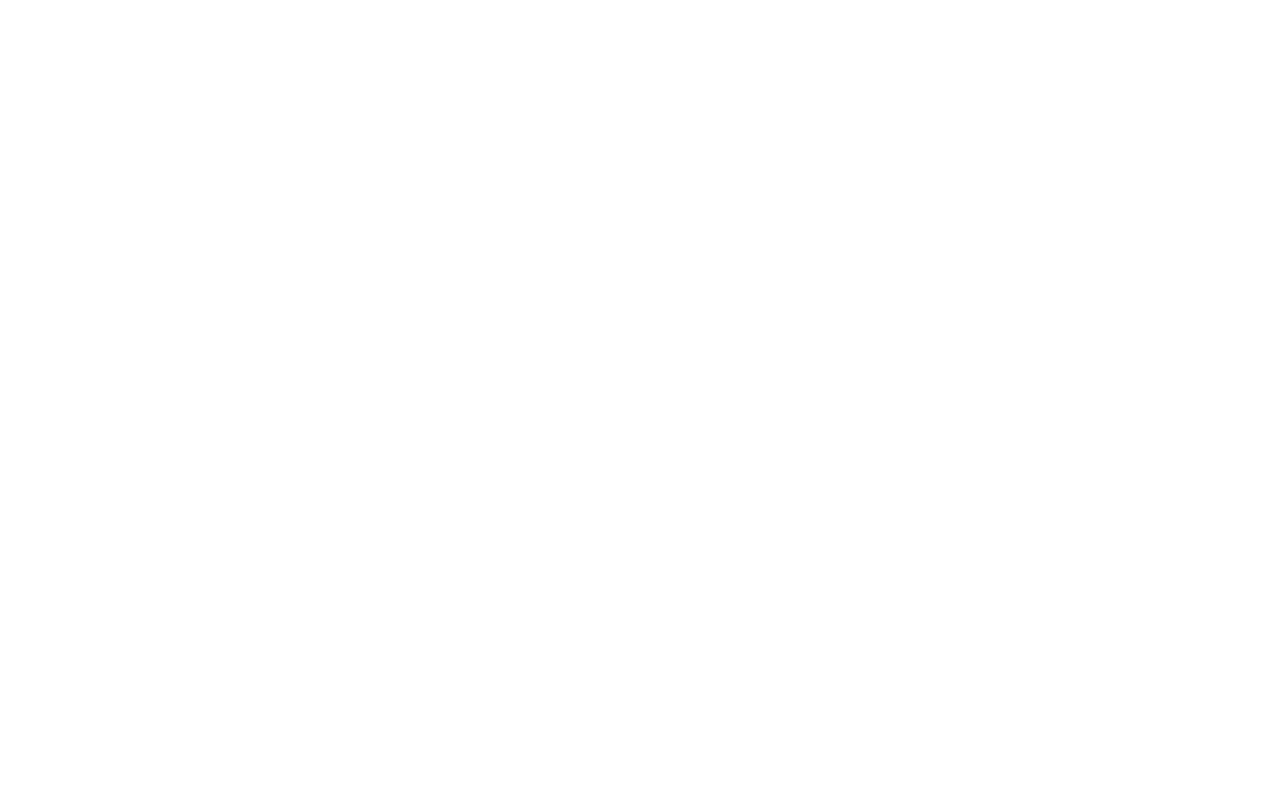
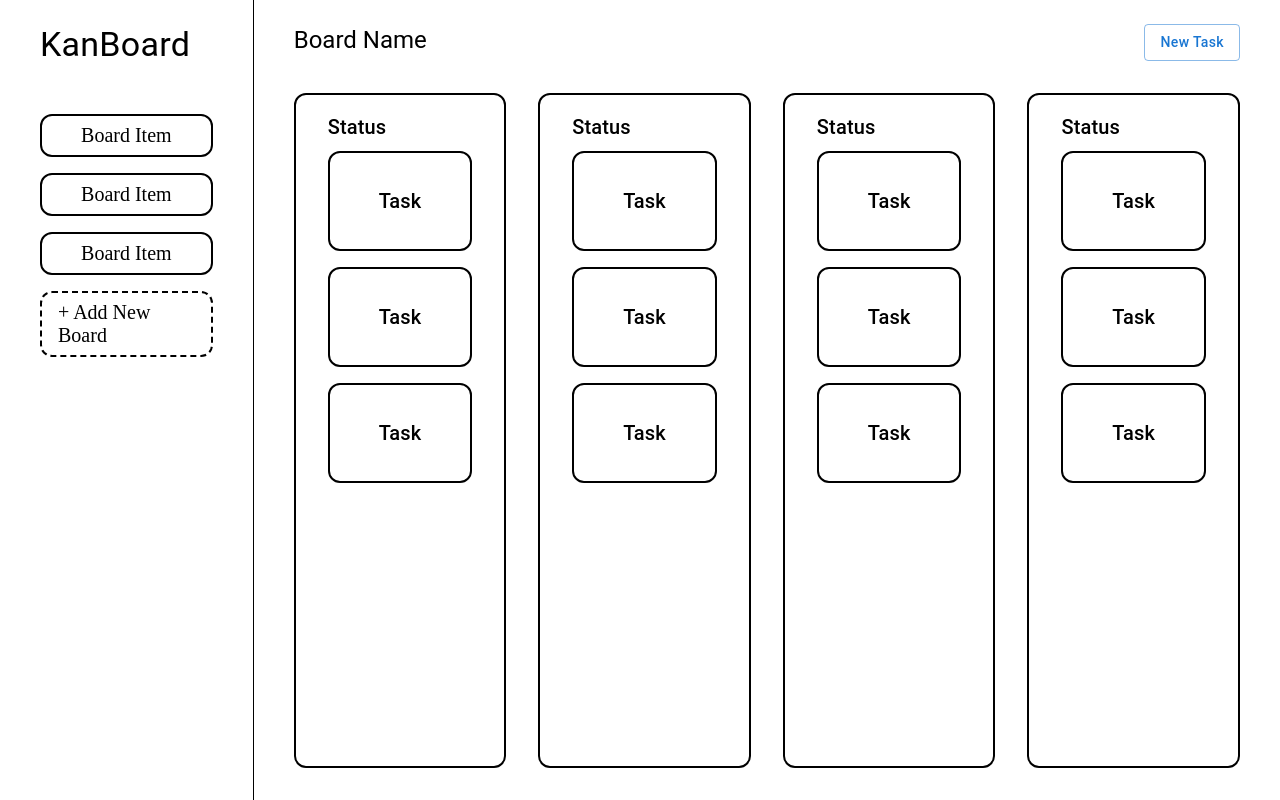
Before and after one commit to FacuReartes/KanBoard, a Next.js app: page / in a window 1280 px wide. Built offline with nearby package versions, Linux system fonts and the light colour scheme.

Commit message:
Basic UI

```diff
--- a/src/app/page.tsx
+++ b/src/app/page.tsx
@@ -1,7 +1,15 @@
+import Board from "@/components/Board";
+import Sidebar from "@/components/Sidebar";
+import { Box } from "@mui/material";
+
 export default function Home() {
   return (
-    <div>
-
-    </div>
+    <Box sx={{
+      display: 'flex',
+      minHeight: '100vh'
+    }}>
+      <Sidebar/>
+      <Board/>
+    </Box>
   );
 }
--- /dev/null
+++ b/src/components/Board.tsx
@@ -0,0 +1,47 @@
+import { Box, Button, Typography } from '@mui/material'
+import React from 'react'
+import Column from './Column'
+
+const Board = () => {
+  return (
+    <Box sx={{
+      width: '100%',
+      pt: 3,
+      px: 5,
+      display: 'flex',
+      flexDirection: 'column'
+    }}>
+      <Box sx={{ display: 'flex', justifyContent: 'space-between' }}>
+        <Typography
+          variant='h5'
+          component='h2'
+        >
+          Board Name
+        </Typography>
+        <Button
+          variant='outlined'
+          sx={{
+            textTransform: 'none'
+          }}
+        >
+          New Task
+        </Button>
+      </Box>
+
+      {/* HACER BIEN EL FLEX/GRID DE ESTO */}
+      <Box sx={{
+        display: 'flex',
+        flex: 1,
+        py: 4,
+        gap: 4
+      }}>
+        <Column/>
+        <Column/>
+        <Column/>
+        <Column/>
+      </Box>
+    </Box>
+  )
+}
+
+export default Board
--- /dev/null
+++ b/src/components/Column.tsx
@@ -0,0 +1,68 @@
+import { Box, List, ListItem, Typography } from '@mui/material'
+import React from 'react'
+
+const Column = () => {
+  return (
+    <Box sx={{
+      px: 4,
+      py: 2,
+      height: '100%',
+      width: '25%',
+      border: 2,
+      borderRadius: 3
+    }}>
+      <Typography
+        variant='h6'
+        component='h3'
+      >
+        Status
+      </Typography>
+      <List>
+        <ListItem sx={{
+          border: 2,
+          borderRadius: 3,
+          py: 4,
+          justifyContent: 'center',
+          mb: 2
+        }}>
+          <Typography
+            variant='h6'
+            component='h4'
+          >
+            Task
+          </Typography>
+        </ListItem>
+        <ListItem sx={{
+          border: 2,
+          borderRadius: 3,
+          py: 4,
+          justifyContent: 'center',
+          mb: 2
+        }}>
+          <Typography
+            variant='h6'
+            component='h4'
+          >
+            Task
+          </Typography>
+        </ListItem>
+        <ListItem sx={{
+          border: 2,
+          borderRadius: 3,
+          py: 4,
+          justifyContent: 'center',
+          mb: 2
+        }}>
+          <Typography
+            variant='h6'
+            component='h4'
+          >
+            Task
+          </Typography>
+        </ListItem>
+      </List>
+    </Box>
+  )
+}
+
+export default Column
--- /dev/null
+++ b/src/components/Sidebar.tsx
@@ -0,0 +1,66 @@
+import { Box, List, ListItemButton, Typography } from '@mui/material'
+import React from 'react'
+
+const Sidebar = () => {
+  return (
+    <Box sx={{
+      px: 5,
+      width: 300,
+      pt: 3,
+      borderRight: 1
+    }}>
+
+      <Typography
+        variant='h4'
+        component='h1'
+      >
+        KanBoard
+      </Typography>
+
+      <List sx={{
+        gap: 3,
+        pt: 6
+      }}>
+        <ListItemButton sx={{
+          border: 2,
+          borderRadius: 3,
+          justifyContent: 'center',
+          fontSize: 20,
+          mb: 2
+        }}>
+          Board Item
+        </ListItemButton>
+        <ListItemButton sx={{
+          border: 2,
+          borderRadius: 3,
+          justifyContent: 'center',
+          fontSize: 20,
+          mb: 2
+        }}>
+          Board Item
+        </ListItemButton>
+        <ListItemButton sx={{
+          border: 2,
+          borderRadius: 3,
+          justifyContent: 'center',
+          fontSize: 20,
+          mb: 2
+        }}>
+          Board Item
+        </ListItemButton>
+        <ListItemButton sx={{
+          border: 2,
+          borderRadius: 3,
+          justifyContent: 'center',
+          fontSize: 20,
+          mb: 2,
+          borderStyle: 'dashed'
+        }}>
+          + Add New Board
+        </ListItemButton>
+      </List>
+    </Box>
+  )
+}
+
+export default Sidebar
```
